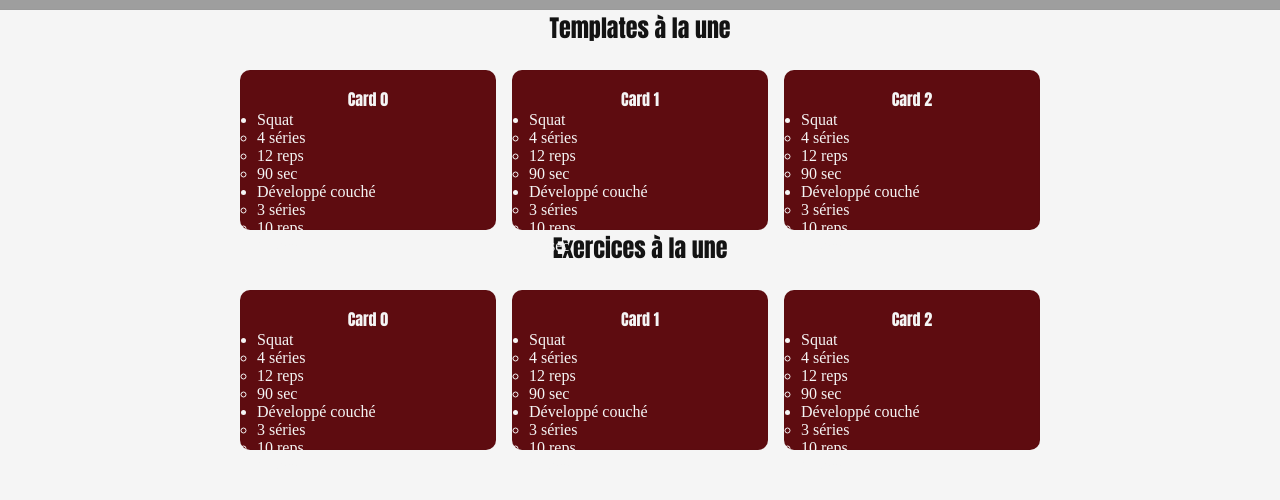
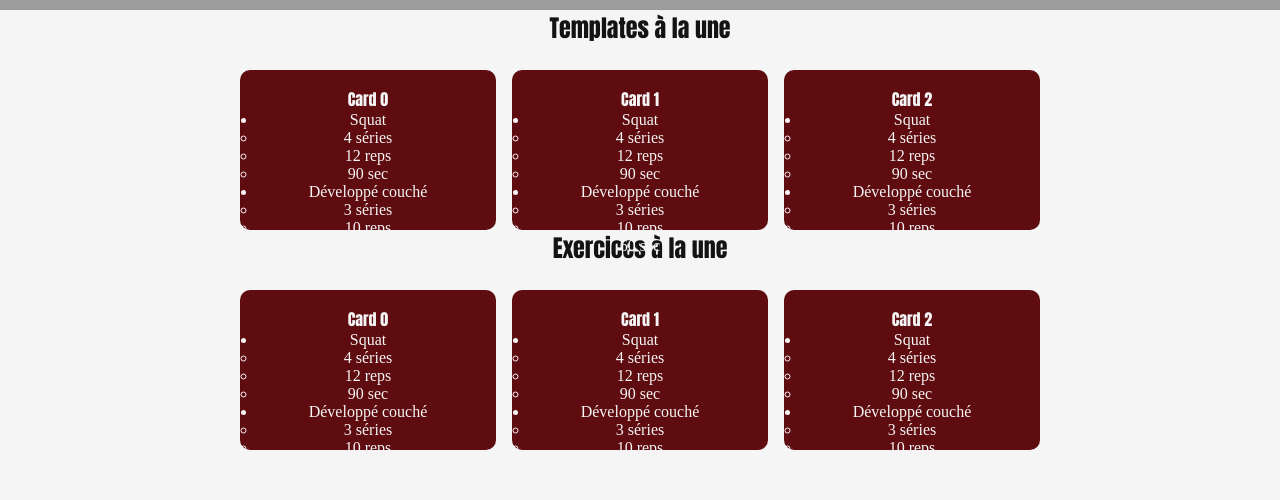
Before and after one commit to Akiex/TakeHard-back, a React (Vite) app: page / in a window 1280 px wide. Shown: the part 162-662 px from the top of the page. Built offline with nearby package versions, Linux system fonts and the light colour scheme; grey boxes are pictures that could not be loaded.

Commit message:
style: :bug: fix height

```diff
--- a/src/components/Card/Card.module.scss
+++ b/src/components/Card/Card.module.scss
@@ -2,15 +2,18 @@
 
 // Container for list of cards
 .card-list {
-  position: relative;        // pour position absolute des cartes sélectionnées
-  width: 90%;
-  margin: auto;
+  position: relative;
+  width: 100%; // au lieu de 90%
+  max-width: 100%;
+  margin: 0 auto;
+  padding: 1em;
   display: flex;
-  flex-wrap: nowrap;           // scroll horizontal sur mobile
+  flex-wrap: nowrap;
   overflow-x: auto;
   gap: 1em;
-  justify-content: center;
+  justify-content: flex-start;
   align-items: flex-start;
+  box-sizing: border-box;
 }
 
 // Mobile: stacked cards under 768px
@@ -30,6 +33,7 @@
   padding: 1em;
   background-color: $darkred-color;
   color: $white-color;
+  width:80%;
 
   h4 {
     text-align: center;
@@ -49,6 +53,7 @@
   .cardTemplate {
     flex: 0 0 90%;
     max-width: 90%;
+    width:80%;
     height: auto; // hauteur fluide selon contenu
   }
 }
--- a/src/styles/global.scss
+++ b/src/styles/global.scss
@@ -10,8 +10,9 @@
 }
 
   main {
-    height: 100vh;
+    min-height: 100vh;
     width:100vw;
+    text-align: center;
   }
 h1,
 h2,
@@ -24,4 +25,5 @@ body {
   color: $text-color;
     height: 100vh;
     width:100vw;
+      overflow-x: hidden;
 }
```
